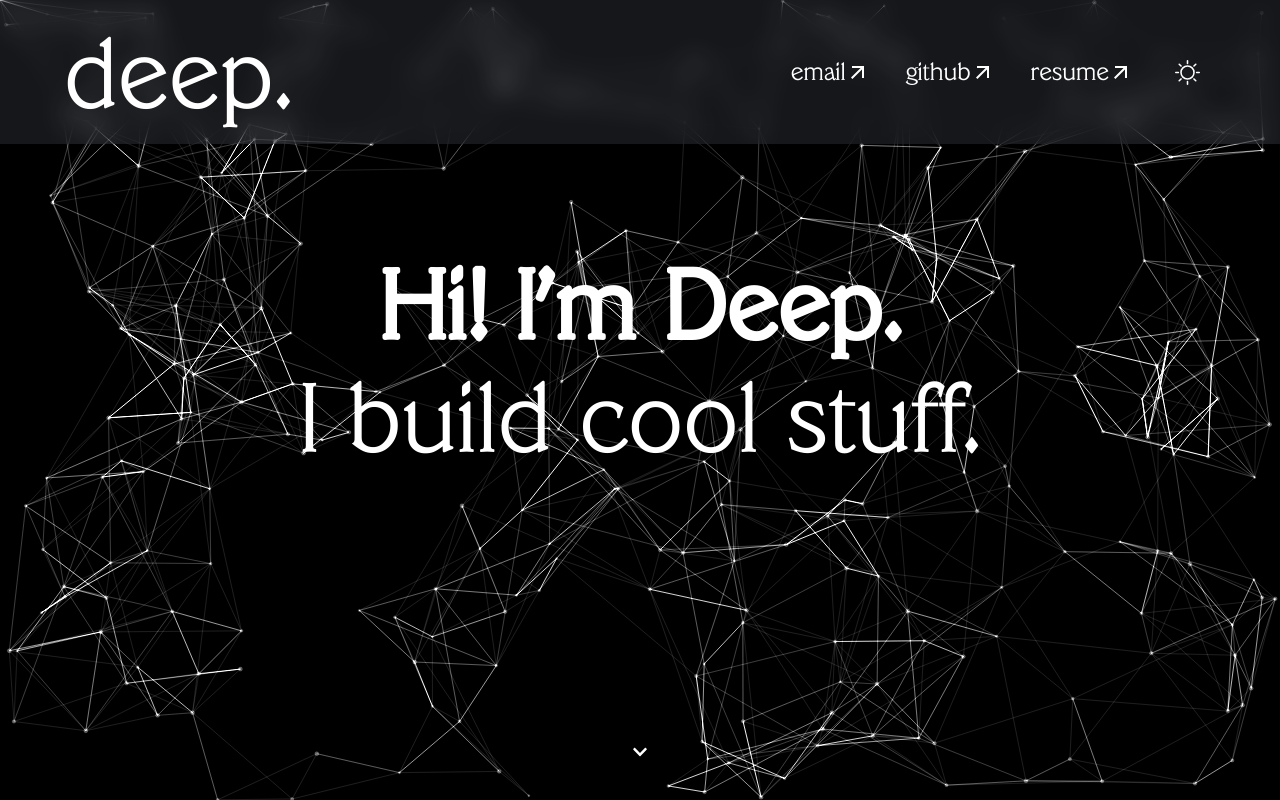
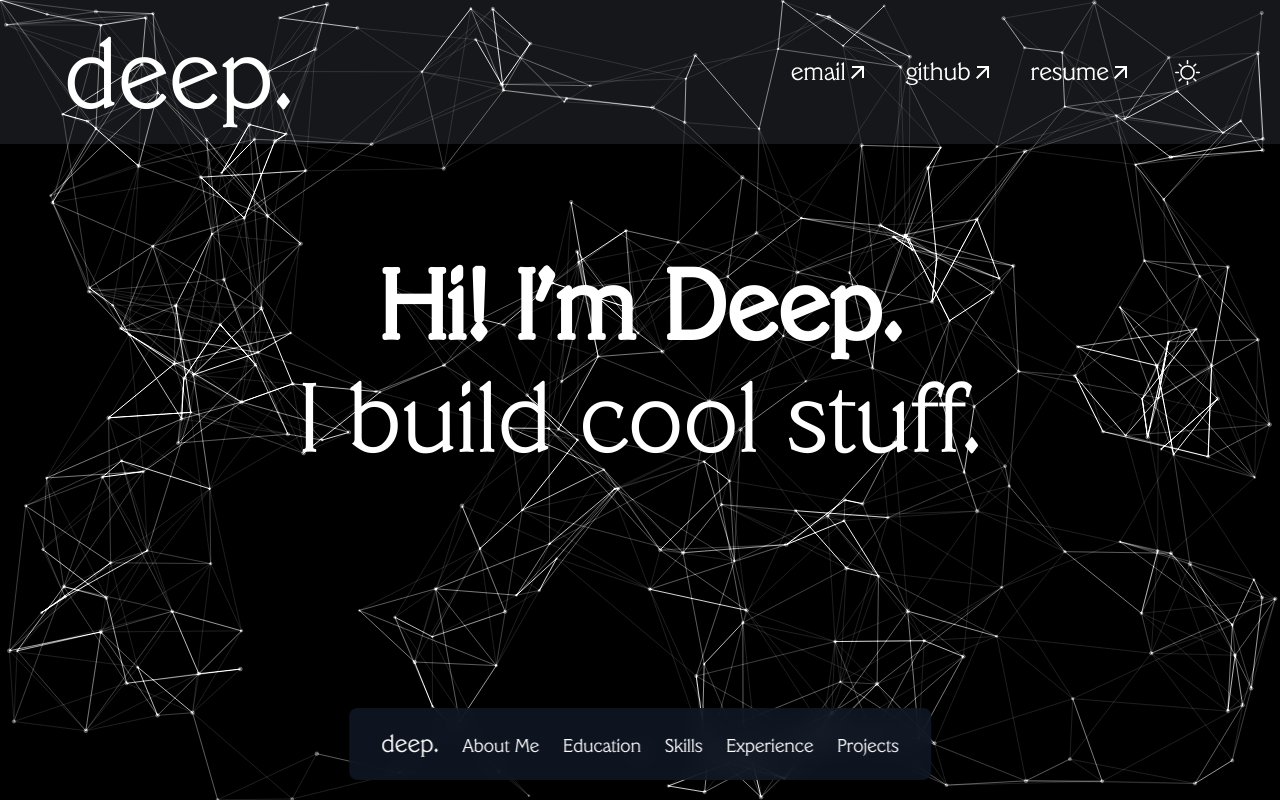
Before and after one commit to deep-goyal/portfolio, a Next.js app: page / in a window 1280 px wide. Shown: the top 800 px of the page. Built offline with nearby package versions, Linux system fonts and the light colour scheme.

Commit message:
define std template

```diff
--- a/app/layout.js
+++ b/app/layout.js
@@ -1,4 +1,7 @@
+import CanvasBackground from "@/components/CanvasBackground";
 import "./globals.css";
+import NavBar from "@/components/NavBar";
+import Toolbar from "@/components/Toolbar";
 
 export const metadata = {
   title: "Deep Goyal",
@@ -8,7 +11,11 @@ export const metadata = {
 export default function RootLayout({ children }) {
   return (
     <html lang="en">
-      <body>{children}</body>
+      <body>
+        <NavBar />
+        <CanvasBackground />
+        {children}
+      </body>
     </html>
   );
 }
--- a/app/page.js
+++ b/app/page.js
@@ -1,18 +1,14 @@
 import Aboutme from "@/components/Aboutme";
-import NavBar from "../components/NavBar";
 import { FaChevronDown } from "react-icons/fa";
-import CanvasBackground from "@/components/CanvasBackground";
 import Education from "@/components/Education";
 import Skills from "@/components/Skills";
 import Experience from "@/components/Experience";
 import Projects from "@/components/Projects";
+import Toolbar from "@/components/Toolbar";
 
 export default function Home() {
   return (
     <div className="min-h-screen bg-black text-white dark:bg-white dark:text-black">
-      <CanvasBackground />
-      <NavBar />
-
       <main className="flex flex-col items-center justify-center min-h-screen pb-0">
         <div className="flex flex-col items-center justify-center h-full">
           <h1 className="text-8xl font-bold mb-4">Hi! I'm Deep.</h1>
@@ -22,21 +18,28 @@ export default function Home() {
           <FaChevronDown />
         </div>
       </main>
+
       <div>
         <Aboutme />
       </div>
+
       <div>
         <Education />
       </div>
+
       <div>
         <Skills />
       </div>
+
       <div>
         <Experience />
       </div>
+
       <div>
         <Projects />
       </div>
+
+      <Toolbar />
     </div>
   );
 }
--- a/components/Aboutme.js
+++ b/components/Aboutme.js
@@ -4,7 +4,7 @@ import { FiArrowDownRight } from "react-icons/fi";
 const Aboutme = () => {
   return (
     <section
-      id="about-me"
+      id="aboutme"
       className="min-h-screen flex flex-col justify-center items-center p-20 bg-black text-white dark:bg-white dark:text-black"
     >
       <h2 className="text-7xl mb-20 flex items-center justify-center">
--- /dev/null
+++ b/components/Toolbar.js
@@ -0,0 +1,56 @@
+"use client";
+
+import React from "react";
+
+const Toolbar = () => {
+  const scrollToSection = (sectionId) => {
+    const section = document.getElementById(sectionId);
+    if (section) {
+      section.scrollIntoView({ behavior: "smooth" });
+    }
+  };
+
+  return (
+    <div className="toolbar fixed bottom-5 left-1/2 transform -translate-x-1/2 bg-gray-900 bg-opacity-80 backdrop-blur-md px-5 py-5 rounded-lg shadow-lg">
+      <button
+        className="mx-3 text-white text-2xl hover:underline"
+        onClick={() => window.scrollTo({ top: 0, behavior: "smooth" })}
+      >
+        deep.
+      </button>
+
+      <button
+        className="mx-3 text-white text-lg hover:underline"
+        onClick={() => scrollToSection("aboutme")}
+      >
+        About Me
+      </button>
+      <button
+        className="mx-3 text-white text-lg hover:underline"
+        onClick={() => scrollToSection("education")}
+      >
+        Education
+      </button>
+      <button
+        className="mx-3 text-white text-lg hover:underline"
+        onClick={() => scrollToSection("skills")}
+      >
+        Skills
+      </button>
+      <button
+        className="mx-3 text-white text-lg hover:underline"
+        onClick={() => scrollToSection("experience")}
+      >
+        Experience
+      </button>
+      <button
+        className="mx-3 text-white text-lg hover:underline"
+        onClick={() => scrollToSection("projects")}
+      >
+        Projects
+      </button>
+    </div>
+  );
+};
+
+export default Toolbar;
```
